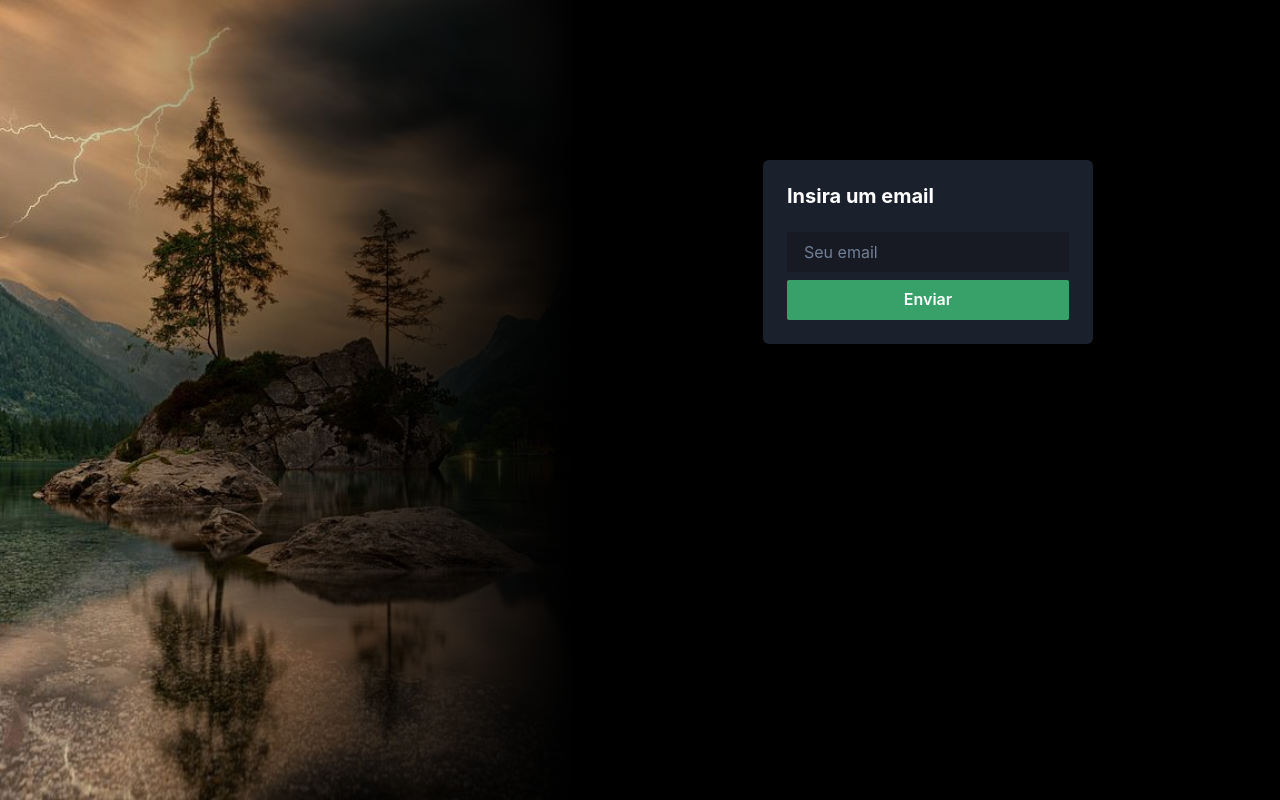
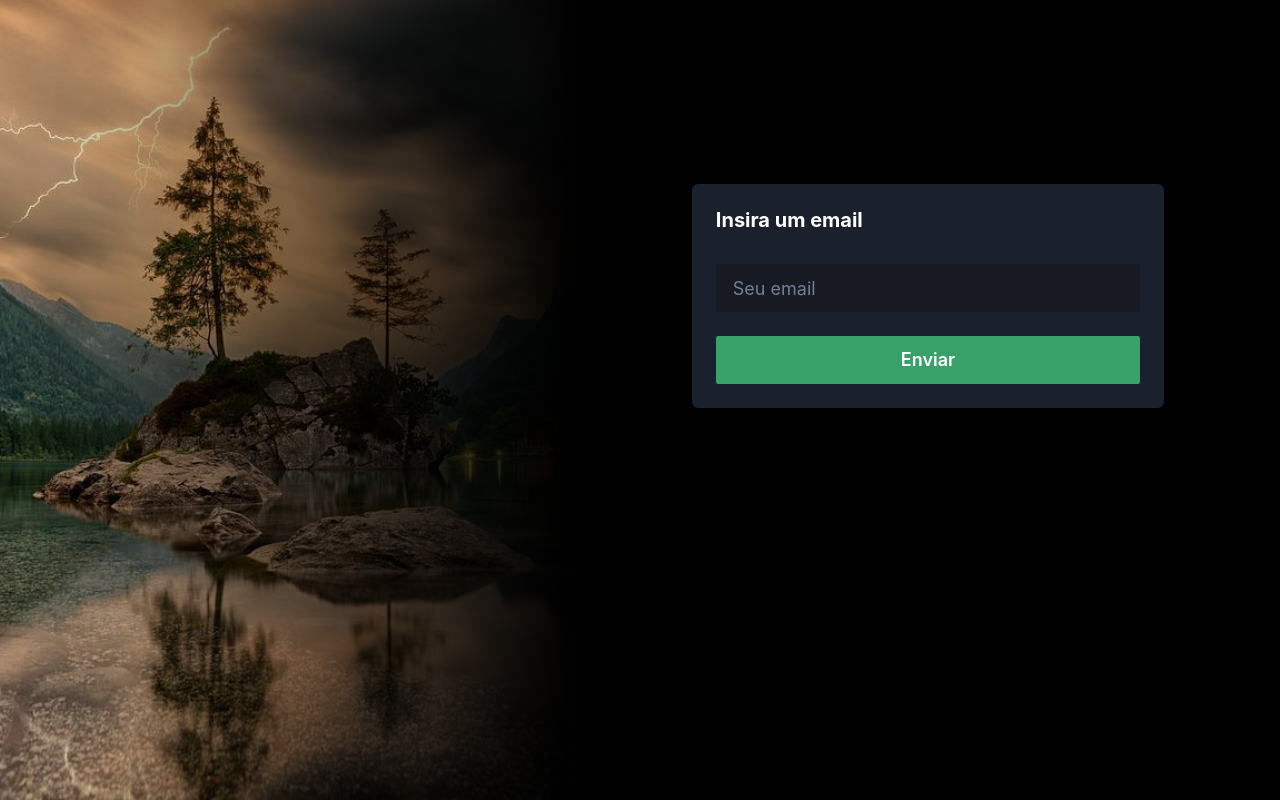
Before and after one commit to JoaoMaiaa/serverless, a Next.js app: page / in a window 1280 px wide. Built offline with nearby package versions, Linux system fonts and the light colour scheme.

Commit message:
melhorando o componente de formulario

```diff
--- a/src/components/Form/index.tsx
+++ b/src/components/Form/index.tsx
@@ -1,14 +1,22 @@
-import React from 'react'
+import React, { FormEvent } from 'react'
 import { Input, Stack, Button, Heading } from '@chakra-ui/react'
 
-const Form = () => {
+const FormServerless = () => {
+  function submitHandler(e: FormEvent) {
+    e.preventDefault()
+    console.log('ok')
+  }
+
   return (
     <>
-      <Stack bg="gray.800" borderRadius="md" padding="6">
+      <Stack gap="1rem" bg="gray.800" borderRadius="md" padding="6">
         <Heading mb="1rem" as="h1" size="md" color="white">
           Insira um email
         </Heading>
+
+        <form onSubmit={(e) => submitHandler(e)}>
           <Input
+            size="lg"
             bg="gray.900"
             placeholder="Seu email"
             borderColor="transparent"
@@ -16,8 +24,14 @@ const Form = () => {
             focusBorderColor="green.500"
             color="gray.500"
             borderRadius="sm"
+            type="email"
           />
           <Button
+            size="lg"
+            mt="1.5rem"
+            w="100%"
+            type="submit"
+            id="button"
             borderRadius="sm"
             bg="green.500"
             _hover={{ bg: 'green.400' }}
@@ -25,9 +39,10 @@ const Form = () => {
           >
             Enviar
           </Button>
+        </form>
       </Stack>
     </>
   )
 }
 
-export default Form
+export default FormServerless
--- a/src/templates/Home/index.tsx
+++ b/src/templates/Home/index.tsx
@@ -1,6 +1,6 @@
 import React from 'react'
 import Head from 'next/head'
-import Form from '../../components/Form'
+import FormServerless from '../../components/Form'
 import { Flex, Box, Image } from '@chakra-ui/react'
 
 const HomeTemplate = () => {
@@ -11,6 +11,7 @@ const HomeTemplate = () => {
       </Head>
       <Flex wrap="wrap">
         <Box
+          display={{ base: 'none', lg: 'flex', md: 'none' }}
           minW={{ lg: 'xl', md: 'md' }}
           h="100vh"
           bgGradient="linear(to-r, transparent, #000)"
@@ -27,8 +28,8 @@ const HomeTemplate = () => {
           src="/nature.jpg"
         />
 
-        <Box mx="auto" mt="10rem">
-          <Form />
+        <Box mx="auto" mt="10rem" p="6">
+          <FormServerless />
         </Box>
       </Flex>
     </>
```
Lines whose indentation alone changed are shown as unchanged.
